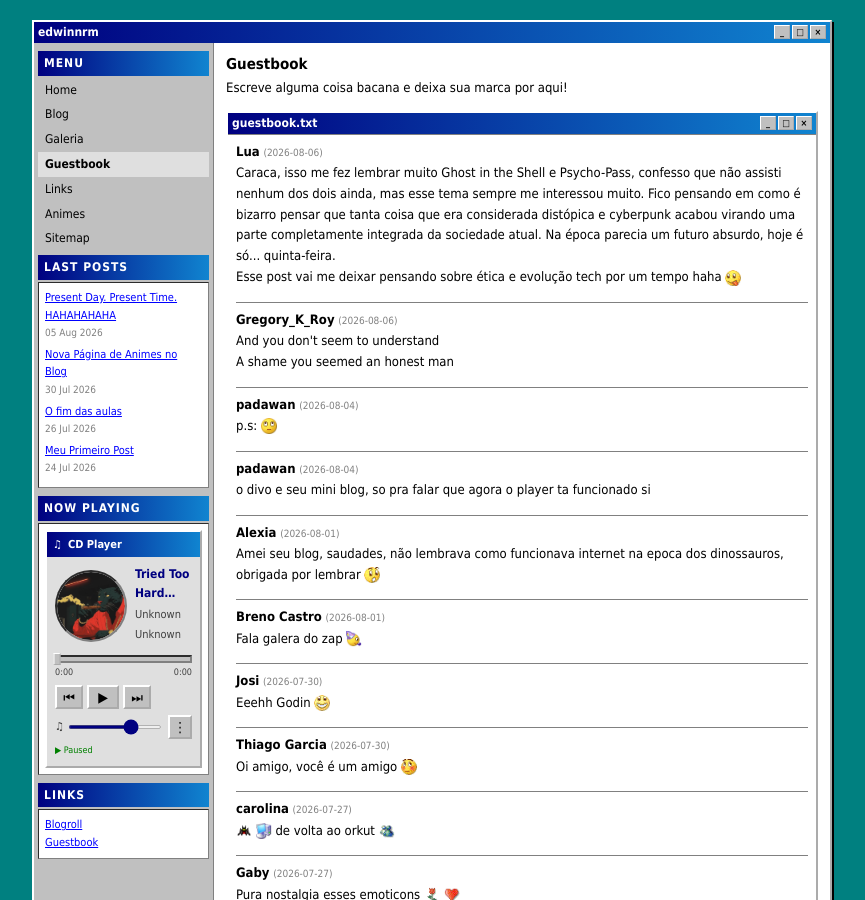
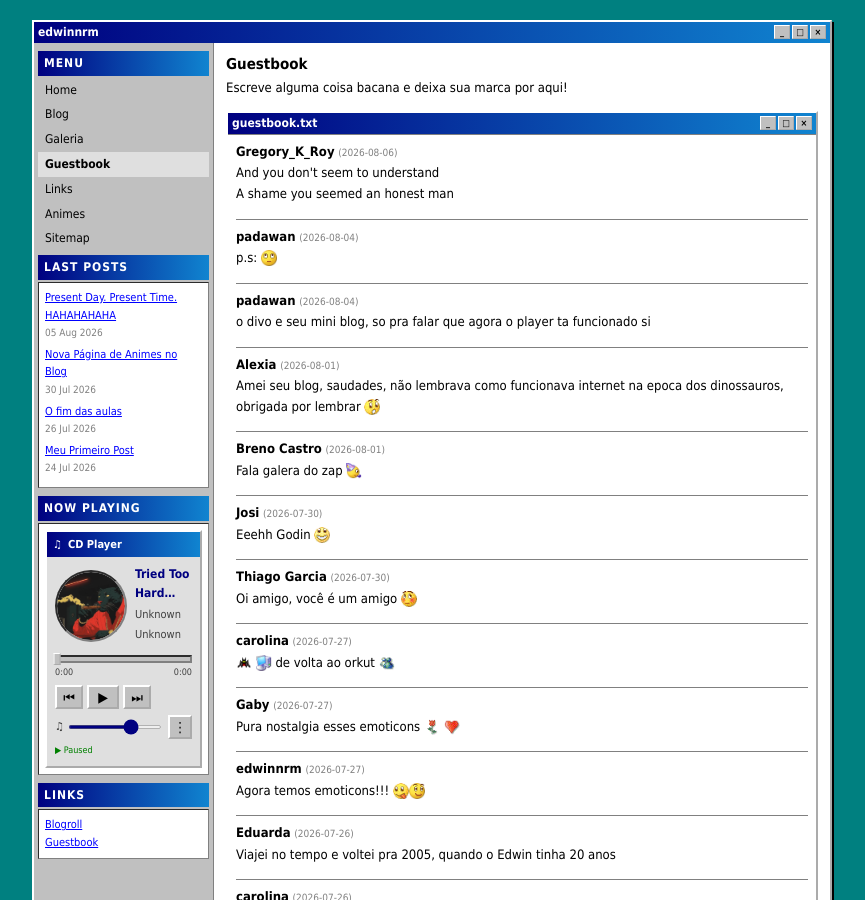
Before and after one commit to EdwinNRM/Blog, a Jekyll site: the page built from pages/guestbook.md, in a window 1280 px wide and 900 px high. Shown: the whole window, without its empty margins (208-1073 px from the left). Built offline with Jekyll 4.4.1, drawn with Linux system fonts in a browser that asks for light colours; some of the changed lines change nothing that is shown.

Commit message:
Remove Lua from guestbook, keep post comment

```diff
--- a/_data/comments/present-day-present-time.yml
+++ b/_data/comments/present-day-present-time.yml
@@ -1,3 +1,10 @@
+- name: "Lua"
+  date: "2026-08-06"
+  message: |
+    Caraca, isso me fez lembrar muito Ghost in the Shell e Psycho-Pass, confesso que não assisti nenhum dos dois ainda, mas esse tema sempre me interessou muito. Fico pensando em como é bizarro pensar que tanta coisa que era considerada distópica e cyberpunk acabou virando uma parte completamente integrada da sociedade atual. Na época parecia um futuro absurdo, hoje é só... quinta-feira.
+
+    Esse post vai me deixar pensando sobre ética e evolução tech por um tempo haha :tongue-out:
+
 - name: "padawan"
   date: "2026-08-06"
   message: "Nunca tinha parado para pensar em como revisitar uma obra anos depois pode dizer tanto sobre quem nos tornamos quanto sobre a própria obra. Eu mesma nunca assisti Lain, mas a reflexão fez muito sentido para mim. A frase que mais me marcou foi: \"Quanto disso já aconteceu?\". Anos atrás, tudo isso parecia apenas ficção; hoje, é assustador perceber o quanto deixou de ser. Também me fez pensar em como nos tornamos dependentes da nossa identidade digital e de todas essas ferramentas que fazem parte do nosso cotidiano. Eu acho que talvez, o mais curioso seja que mesmo estando cada vez mais conectados, isso não significa que estejamos realmente mais próximos uns dos outros."
--- a/_data/guestbook.yml
+++ b/_data/guestbook.yml
@@ -71,7 +71,3 @@
 - name: "Gregory_K_Roy"
   date: "2026-08-06"
   message: "And you don't seem to understand\nA shame you seemed an honest man"
-
-- name: "Lua"
-  date: "2026-08-06"
-  message: "Caraca, isso me fez lembrar muito Ghost in the Shell e Psycho-Pass, confesso que não assisti nenhum dos dois ainda, mas esse tema sempre me interessou muito. Fico pensando em como é bizarro pensar que tanta coisa que era considerada distópica e cyberpunk acabou virando uma parte completamente integrada da sociedade atual. Na época parecia um futuro absurdo, hoje é só... quinta-feira.\nEsse post vai me deixar pensando sobre ética e evolução tech por um tempo haha :tongue-out:"
```
